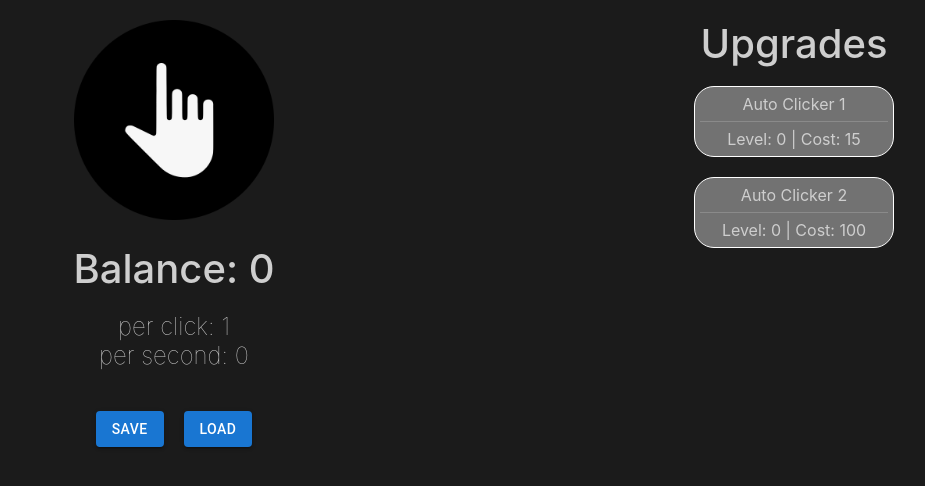
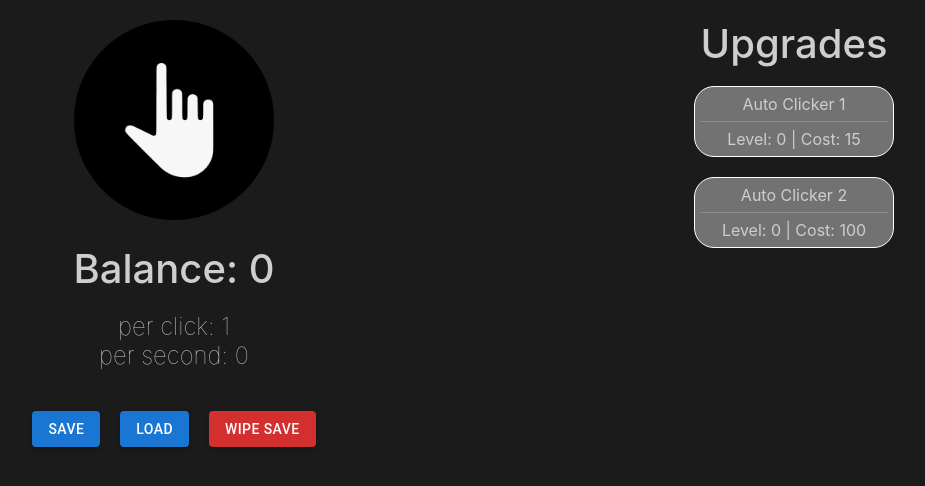
Before and after one commit to AntonioToni/idle-clicker, a React (Create React App) app: page / in a window 1280 px wide. Shown: the top 486 px of the page, without its empty margins (156-1081 px from the left). Built offline with nearby package versions, Linux system fonts and the light colour scheme.

Commit message:
Added wipe save

```diff
--- a/src/classes/upgradeState.ts
+++ b/src/classes/upgradeState.ts
@@ -35,14 +35,12 @@ export default class UpgradeState {
   }
 
   public loadUpgrade(level: number) {
-    if (level !== 0) {
-      this._level = level;
-      this._currentCost = this._startingCost
-      for (let index = 0; index < level; index++) {
-        this._currentCost = Math.ceil(this._currentCost * this._costMultiplier)
-      }
-      this._increment = Math.round((this._startingIncrement + (this._incrementUpgradeBy * level)) * 100 ) / 100;
+    this._level = level;
+    this._currentCost = this._startingCost
+    for (let index = 0; index < level; index++) {
+      this._currentCost = Math.ceil(this._currentCost * this._costMultiplier)
     }
+    this._increment = Math.round((this._startingIncrement + (this._incrementUpgradeBy * level)) * 100 ) / 100;
   }
 
   //returns upgrade cost
--- a/src/components/saveGame.tsx
+++ b/src/components/saveGame.tsx
@@ -19,10 +19,23 @@ export function SaveGame(props: {
     loadUpgrade('autoClicker03', parseInt(JSON.parse(localStorage.getItem("AC3Level") || '0')), props.upgradeMap)
     loadUpgrade('autoClicker04', parseInt(JSON.parse(localStorage.getItem("AC4Level") || '0')), props.upgradeMap)
   }
+  function wipeSave() {
+    props.balanceRef.current.value = parseInt(JSON.parse('0'));
+    loadUpgrade('autoClicker01', parseInt(JSON.parse('0')), props.upgradeMap);
+    loadUpgrade('autoClicker02', parseInt(JSON.parse('0')), props.upgradeMap);
+    loadUpgrade('autoClicker03', parseInt(JSON.parse('0')), props.upgradeMap);
+    loadUpgrade('autoClicker04', parseInt(JSON.parse('0')), props.upgradeMap);
+    localStorage.removeItem("balanceRef");
+    localStorage.removeItem("AC1Level");
+    localStorage.removeItem("AC2Level");
+    localStorage.removeItem("AC3Level");
+    localStorage.removeItem("AC4Level");
+  }
   return(
     <>
       <Button onClick={handleSave} style={{margin: "10px"}} variant="contained">Save</Button>
       <Button onClick={handleLoad} style={{margin: "10px"}} variant="contained">Load</Button>
+      <Button onClick={wipeSave} style={{margin: "10px"}} variant="contained" color="error">Wipe save</Button>
     </>
   )
 }
```
